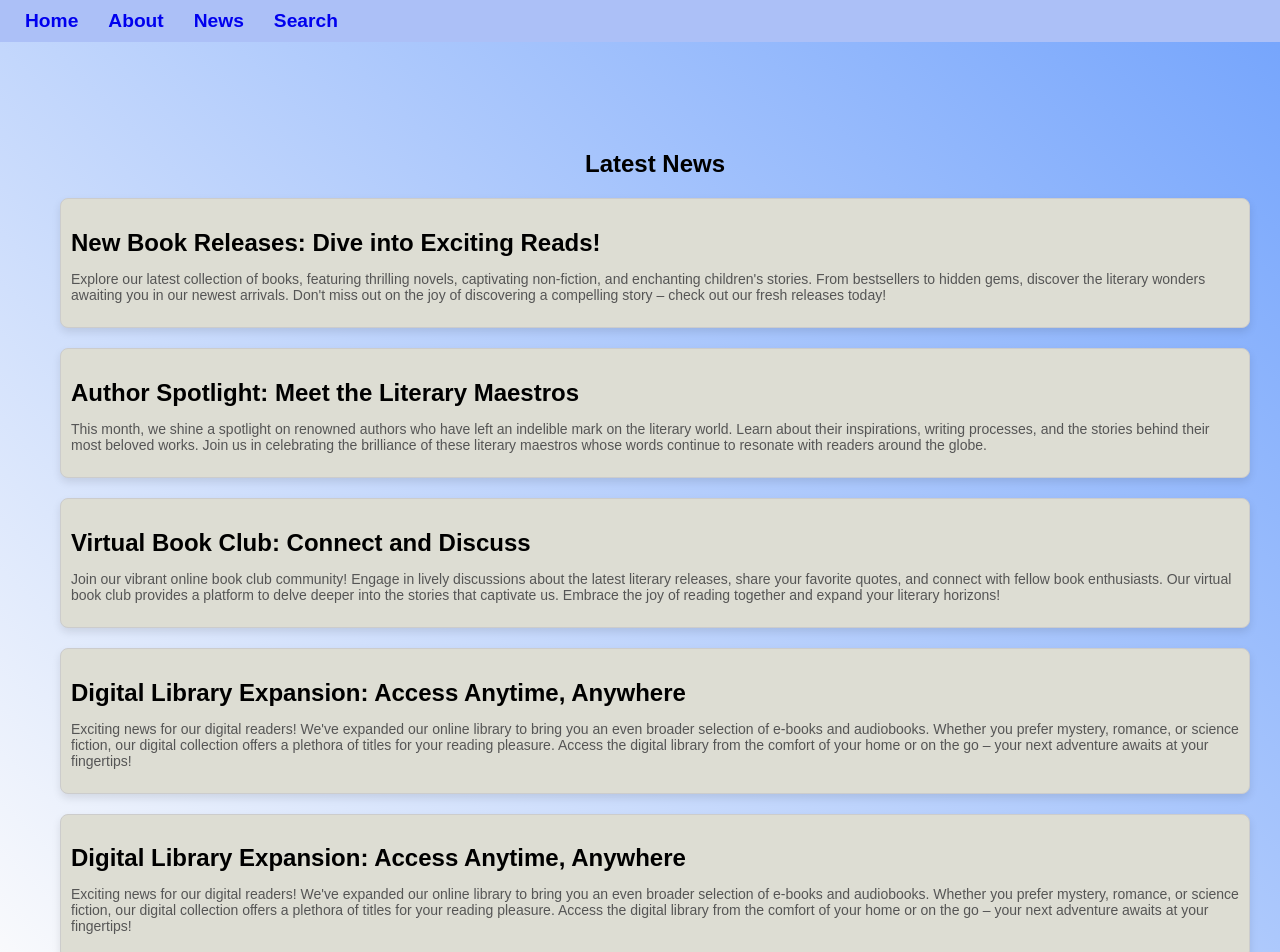
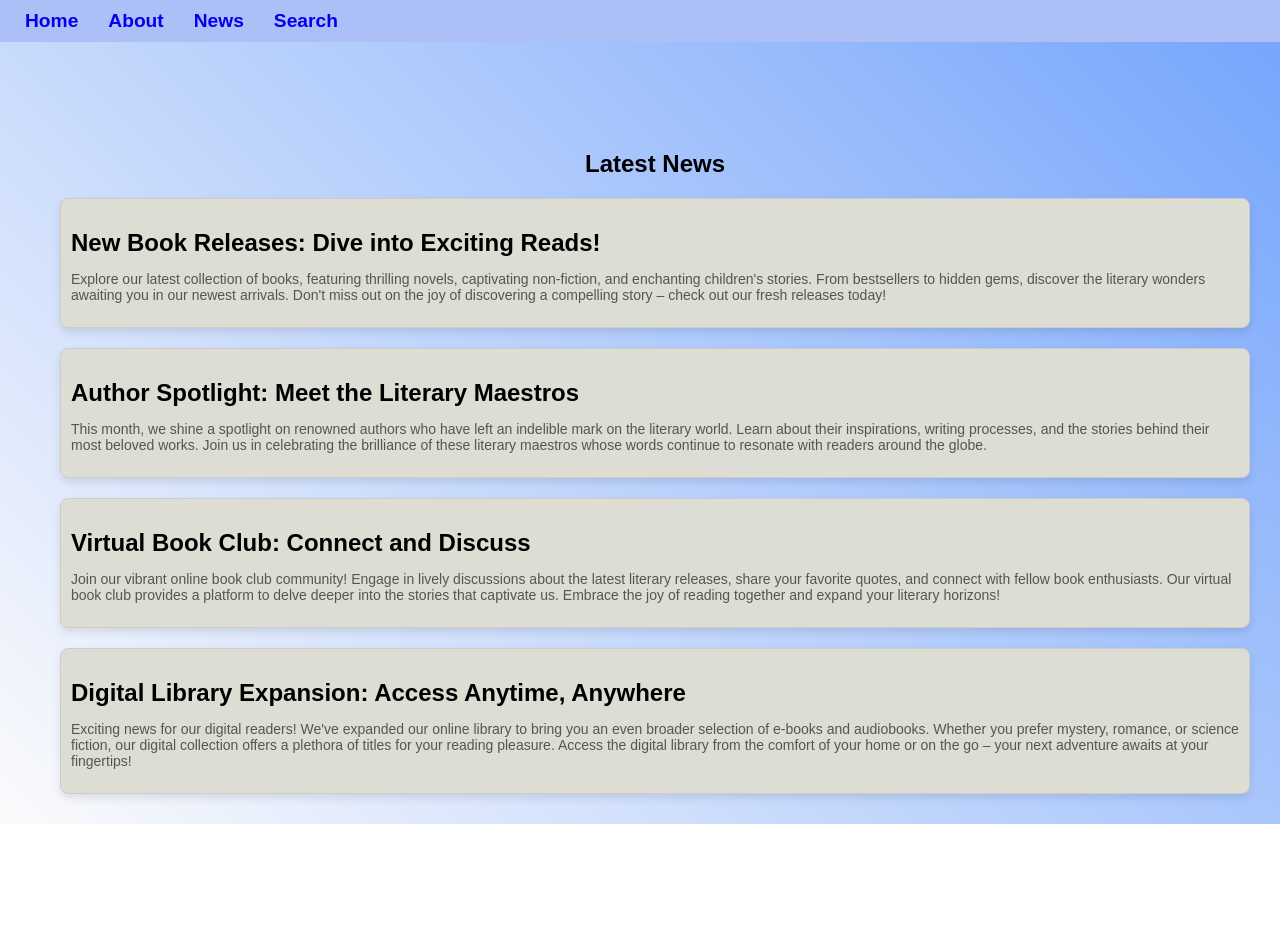
Before and after one commit to Jhansisridevi/SBA-320H, a React (Vite) app: page /news in a window 1280 px wide. Shown: the top 952 px of the page. After the commit the page ends 824 px from the top, so only its background shows below. Built offline with nearby package versions, Linux system fonts and the light colour scheme; a web font is replaced by a local one.

Commit message:
Updated news component

```diff
--- a/src/components/NewsComponent.jsx
+++ b/src/components/NewsComponent.jsx
@@ -31,13 +31,6 @@ const NewsComponent = () => {
       description:
         "Exciting news for our digital readers! We've expanded our online library to bring you an even broader selection of e-books and audiobooks. Whether you prefer mystery, romance, or science fiction, our digital collection offers a plethora of titles for your reading pleasure. Access the digital library from the comfort of your home or on the go – your next adventure awaits at your fingertips!",
     },
-    {
-      id: 5,
-      image: "https://example.com/news3.jpg",
-      title: "Digital Library Expansion: Access Anytime, Anywhere",
-      description:
-        "Exciting news for our digital readers! We've expanded our online library to bring you an even broader selection of e-books and audiobooks. Whether you prefer mystery, romance, or science fiction, our digital collection offers a plethora of titles for your reading pleasure. Access the digital library from the comfort of your home or on the go – your next adventure awaits at your fingertips!",
-    },
   ];
 
   return (
```
